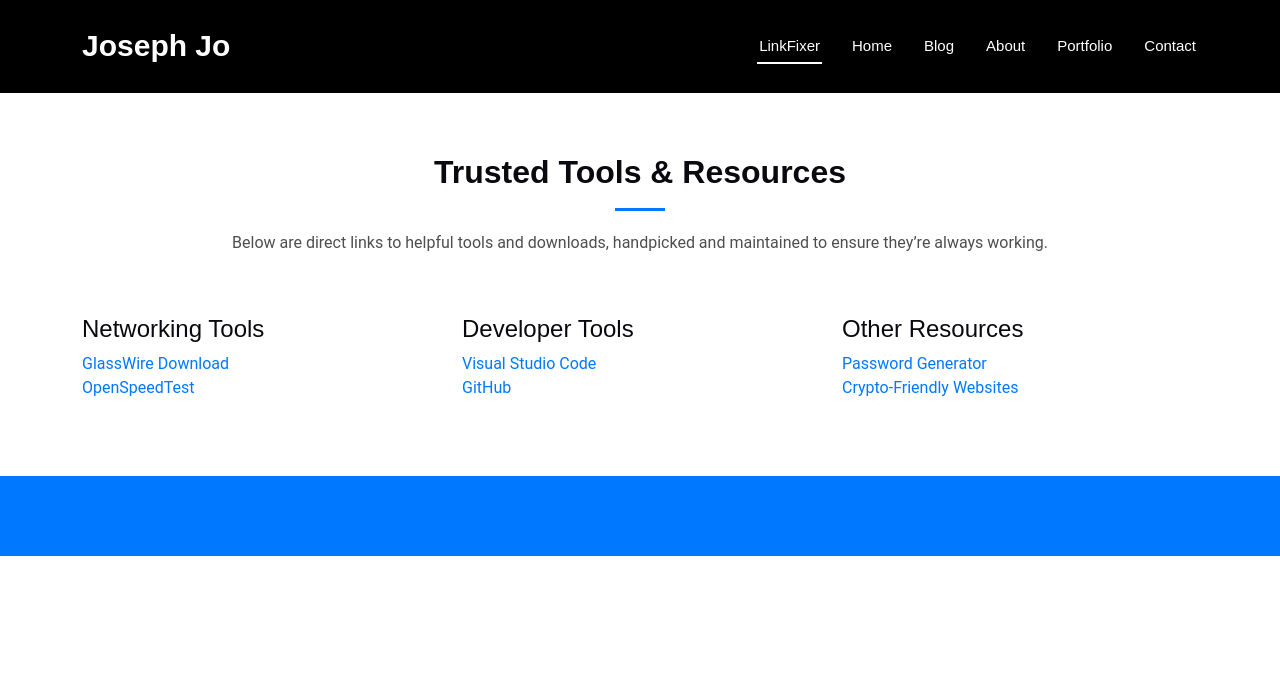
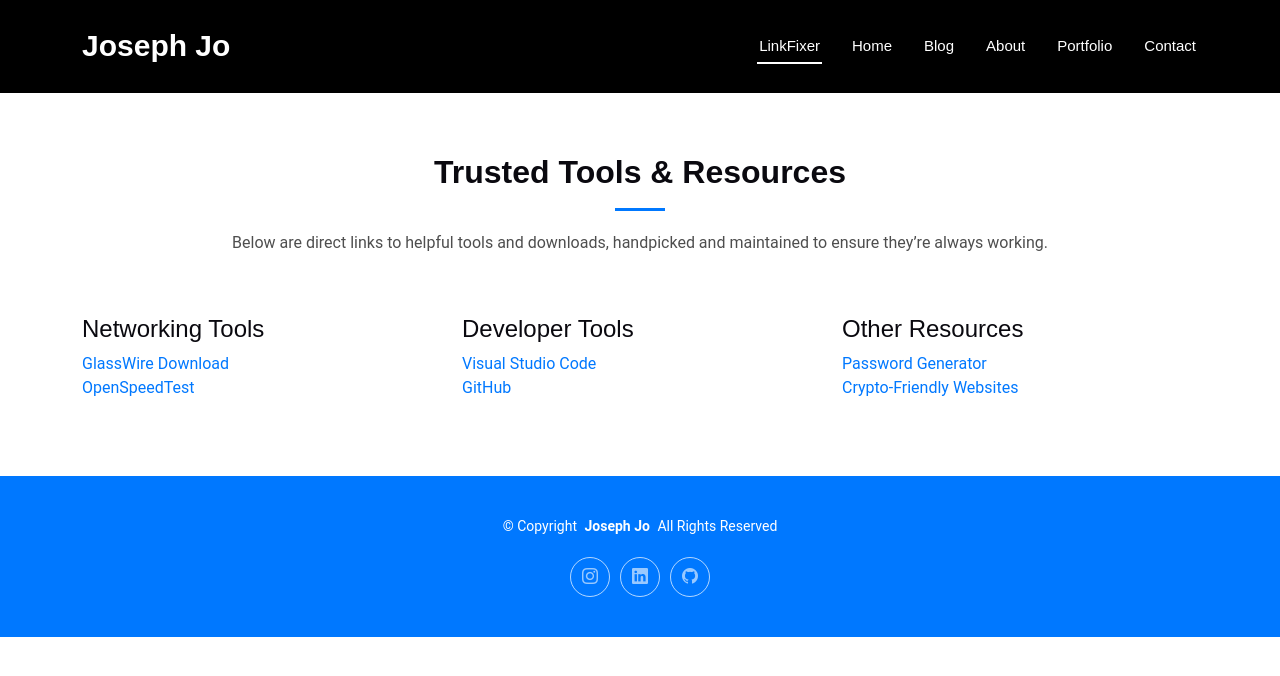
Before and after one commit to Mr-Joseph-Jo/Portfolio, a plain HTML site: page go.html in a window 1280 px wide. Drawn offline with Linux system fonts and the light colour scheme.

Commit message:
Update go.html

```diff
--- a/go.html
+++ b/go.html
@@ -14,7 +14,7 @@
   <!-- Header -->
   <header id="header" class="header d-flex align-items-center sticky-top">
     <div class="container-fluid container-xl position-relative d-flex align-items-center justify-content-between">
-      <a href="#" class="logo d-flex align-items-center">
+      <a href="/" class="logo d-flex align-items-center">
         <h1 class="sitename">Joseph Jo</h1>
       </a>
       <nav id="navmenu" class="navmenu">
@@ -73,7 +73,16 @@
 
   <!-- Footer -->
   <footer id="footer" class="footer accent-background">
-    <!-- ...existing footer code... -->
+    <div class="container">
+      <div class="copyright text-center">
+        <p>© <span>Copyright</span> <strong class="px-1 sitename">Joseph Jo</strong> <span>All Rights Reserved</span></p>
+      </div>
+      <div class="social-links d-flex justify-content-center">
+        <a href="https://www.instagram.com/joseph._.j0/"><i class="bi bi-instagram"></i></a>
+        <a href="https://www.linkedin.com/in/joseph-jo-thakadiyel/"><i class="bi bi-linkedin"></i></a>
+        <a href="https://github.com/Mr-Joseph-Jo"><i class="bi bi-github"></i></a>
+      </div>
+    </div>
   </footer>
 
   <script src="assets/vendor/bootstrap/js/bootstrap.bundle.min.js"></script>
```
